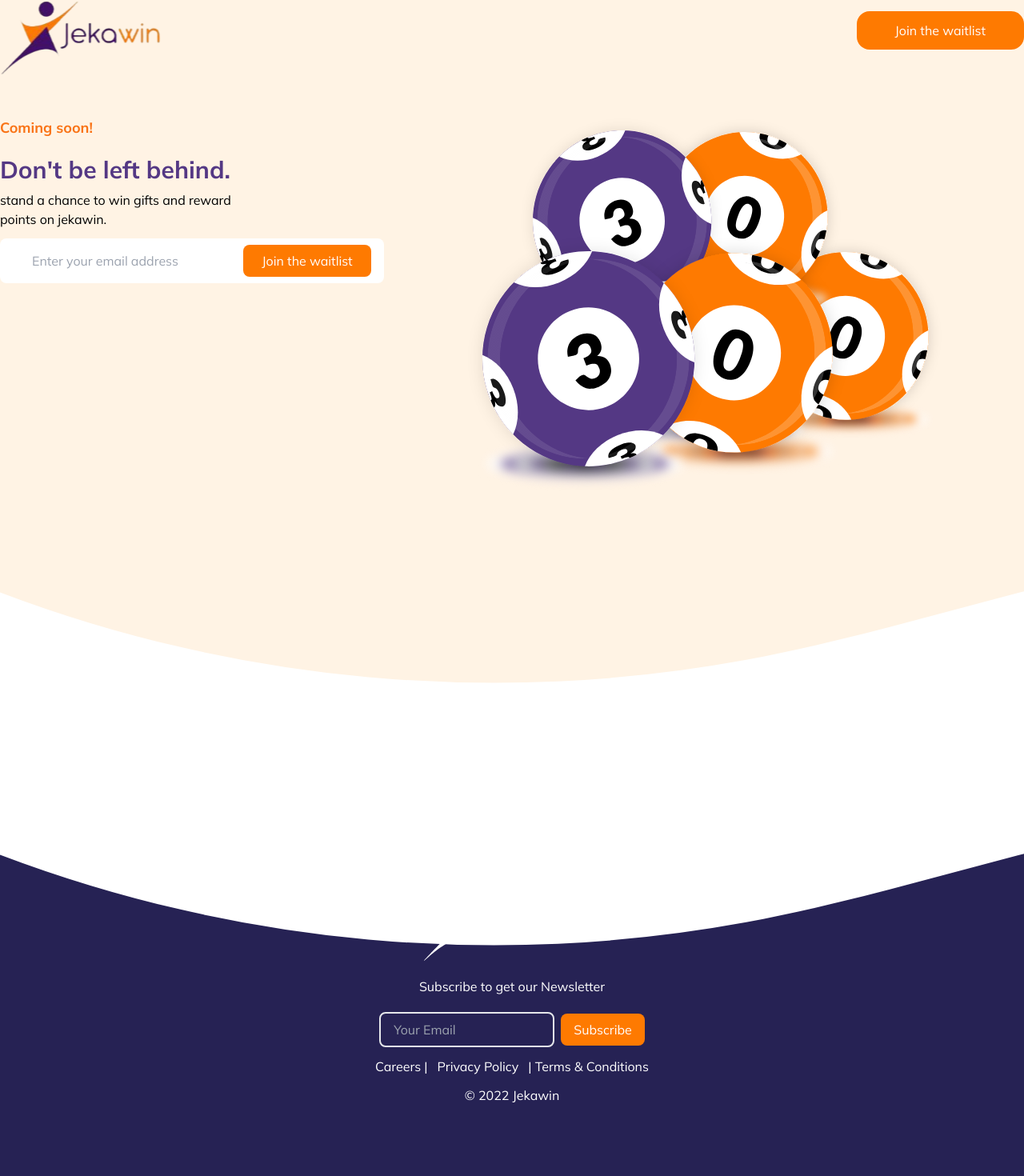
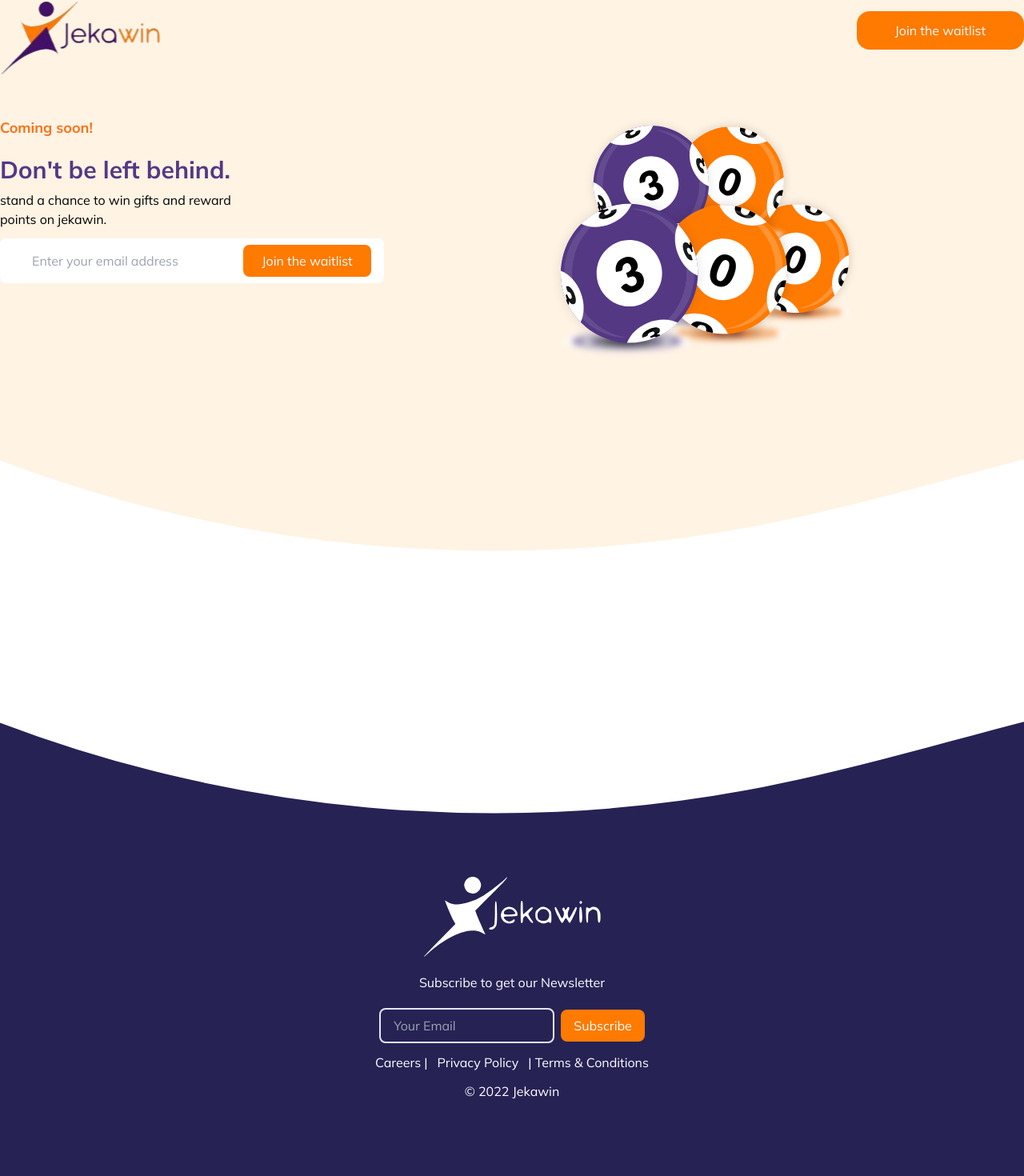
Before and after one commit to tsola2002/jekawin-landing, an Angular app: page / in a window 1280 px wide. Shown: the part 54-1524 px from the top of the page at 80% size. Built offline with nearby package versions, Linux system fonts and the light colour scheme.

Commit message:
width adjusted

```diff
--- a/src/app/app.component.html
+++ b/src/app/app.component.html
@@ -41,7 +41,7 @@
 
             </div>
             <div class="grow">
-                <img class="object-contain" src="../assets/img/bingo-ball.svg" alt="">
+                <img class="w-96" src="../assets/img/bingo-ball.svg" alt="">
             </div>
         </div>
 
@@ -78,7 +78,7 @@
             </svg>
         </div>
 
-        <div id="footer-content" class="container mx-auto px-10 py-28 text-center">
+        <div id="footer-content" class="container mx-auto px-10 text-center">
             <div class="pb-5">
                 <img class="mx-auto" src="../assets/img/white-jekawin-logo.svg" alt="">
             </div>
--- a/src/styles.css
+++ b/src/styles.css
@@ -109,7 +109,7 @@
   fill: white;
 }
 
-/* .footer-content {
-  padding-top: 16rem;
+#footer-content {
+  padding-top: 17rem;
   padding-bottom: 6rem;
-} */
+}
```
